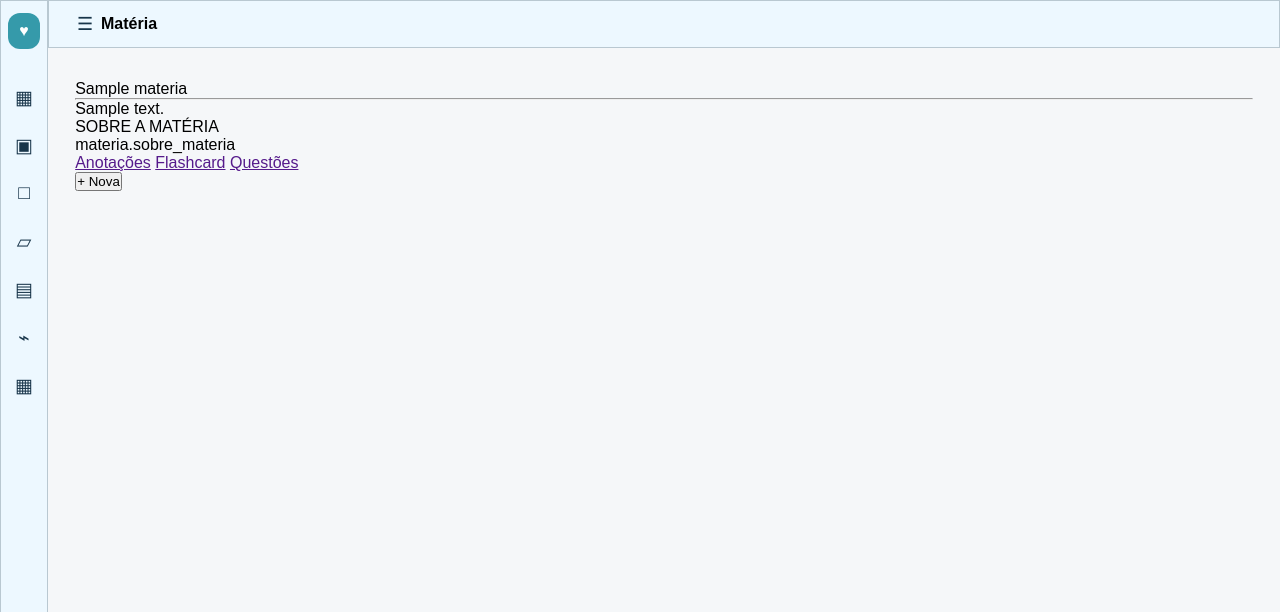
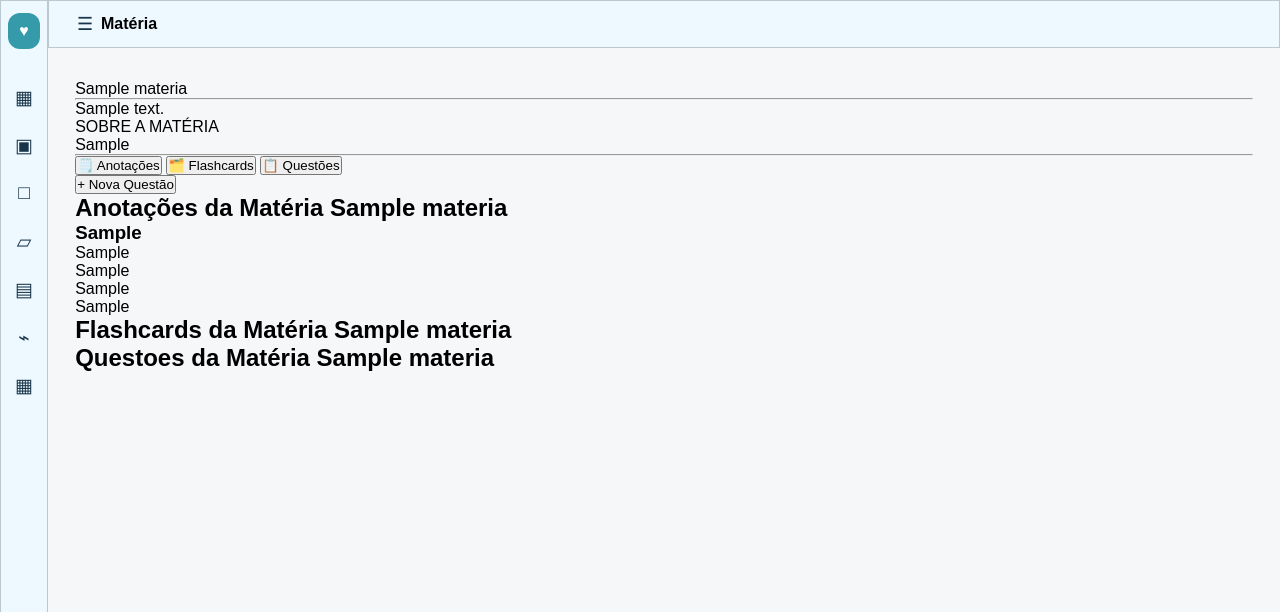
Before and after one commit to kauanmm11/simulado-cards, a Flask app: template simulado_e_cards/templates/materia.html in a window 1280 px wide. Shown: the top 612 px of the page. Run offline with Flask 3, Linux system fonts and the light colour scheme; the template is opened without the code that fills it: values that come from a table or form of the project are taken from there, others are empty; tables that the repository leaves empty hold one stand-in row (values such as "Sample post").

Commit message:
coloquei armazenar questões
coloquei armazenar questoes mas não esta pronto ainda

```diff
--- a/simulado_e_cards/form.py
+++ b/simulado_e_cards/form.py
@@ -20,9 +20,9 @@ class FormMateria(FlaskForm):
 
 class FormQuestao(FlaskForm):
     enunciado = StringField('enunciado', validators=[DataRequired()])
-    alternativa_a = StringField('A', validators=[DataRequired()])
-    alternativa_b = StringField('B', validators=[DataRequired()])
-    alternativa_c = StringField('C', validators=[DataRequired()])
-    alternativa_d = StringField('D', validators=[DataRequired()])
-    resposta = RadioField('Alternativa', choices=[('A', 'Alternativa A'), ('B','Alternativa B'), ('C', 'Alternativa C'), ('D', 'Alternativa D')], validators=[DataRequired()])
+    alternativa_a = StringField('',validators=[DataRequired()])
+    alternativa_b = StringField('',validators=[DataRequired()])
+    alternativa_c = StringField('',validators=[DataRequired()])
+    alternativa_d = StringField('',validators=[DataRequired()])
+    resposta_correta = RadioField('Alternativas (marque a correta)', choices=[('A', 'Alternativa A'), ('B','Alternativa B'), ('C', 'Alternativa C'), ('D', 'Alternativa D')], validators=[DataRequired()])
     botao_submit_questao = SubmitField('Adicionar')
--- a/simulado_e_cards/templates/materia.html
+++ b/simulado_e_cards/templates/materia.html
@@ -12,21 +12,92 @@
     </div>
     <div>
         <span>SOBRE A MATÉRIA</span>
-        <p>materia.sobre_materia</p>
+        <p>{{ materia.sobre_materia }}</p>
     </div>
 </div>
 {% endfor %}
+<hr>
+<nav class="tabs">
+    <button class="tab-btn" data-tab="anotacoes">
+        🗒️ Anotações
+    </button>
+
+    <button class="tab-btn" data-tab="flashcards">
+        🗂️ Flashcards
+    </button>
+
+    <button class="tab-btn ativo" data-tab="questoes">
+        📋 Questões
+    </button>
+</nav>
 <div>
-    <nav>
-        <a href="">Anotações</a>
-        <a href="">Flashcard</a>
-        <a href="">Questões</a>
-    </nav>
+    <button type="button" commandfor="modal-materia" command="show-modal">
+        + Nova Questão
+    </button>
 </div>
-<div>
-    <button>+ Nova </button>
-</div>
+{% for materia in materias %}
 
+    <section id="Anotacoes" class="tab-content">
+        <h2>Anotações da Matéria {{ materia.nome_materia }}</h2>
+        {% for questao in questoes %}
+            <div class="card-conector">
+                <h3>{{ questao.enunciado }}</h3>
+                <p>{{ questao.alternativa_a }}</p>
+                <p>{{ questao.alternativa_b }}</p>
+                <p>{{ questao.alternativa_c }}</p>
+                <p>{{ questao.alternativa_d }}</p>
+            </div>
+        {% endfor %}
+    </section>
+
+    <section id="flashcards" class="tab-content">
+        <h2>Flashcards da Matéria {{ materia.nome_materia }}</h2>
+
+        <div class="card-conector">
+
+        </div>
+    </section>
+
+    <section id="questoes" class="tab-content">
+        <h2>Questoes da Matéria {{ materia.nome_materia }}</h2>
+
+        <div class="card-conector">
+
+        </div>
+    </section>
+
+{% endfor %}
+
+<dialog
+id="modal-materia"
+class="modal"
+>
+    <form method="post" action="{{ url_for('materia') }}">
+        {{ form_questao.hidden_tag() }}
+        <button type="button" commandfor="modal-materia" command="close">
+            X
+        </button>
+        <fieldset>
+            {{ form_questao.enunciado.label }}
+            {{ form_questao.enunciado }}
+            <br>
+            {{ form_questao.resposta_correta.label }}
+            {{ form_questao.resposta_correta }}
+            {{ form_questao.alternativa_a.label }}
+            {{ form_questao.alternativa_a }}
+            <br>
+            {{ form_questao.alternativa_b.label }}
+            {{ form_questao.alternativa_b }}
+            <br>
+            {{ form_questao.alternativa_c.label }}
+            {{ form_questao.alternativa_c }}
+            <br>
+            {{ form_questao.alternativa_d.label }}
+            {{ form_questao.alternativa_d }}
+        </fieldset>
+        {{ form_questao.botao_submit_questao }}
+    </form>
+</dialog>
 
 
 {% endblock %}
--- a/simulado_e_cards/templates/materias.html
+++ b/simulado_e_cards/templates/materias.html
@@ -4,7 +4,7 @@
 {% block body %}
 
 
-<button commandfor="modal-materia" command="show-modal">+ Nova Matéria</button>
+<button commandfor="modal-materias" command="show-modal">+ Nova Matéria</button>
 
 {% for materia in materias %}
 <div>
@@ -27,11 +27,11 @@
 </div>
 {% endfor %}
 
-<dialog id="modal-materia" class="model">
+<dialog id="modal-materias" class="modal">
     <form method="post" action="{{ url_for('materias') }}">
         <fieldset>
             {{ form_materia.hidden_tag() }}
-            <button type="button" commandfor="modal-materia" command="close">X</button>
+            <button type="button" commandfor="modal-materias" command="close">X</button>
             {% if modal_aberto == 'editar' %}
                 <legend>Editando Matéria</legend>
                 <input type="hidden" name="materia_id" value="{{ materia_edicao.id }}">
```
Also changed, not shown: simulado_e_cards/models.py (+4 -4 lines), simulado_e_cards/routes.py (+23 -6 lines), instance/app.db.
